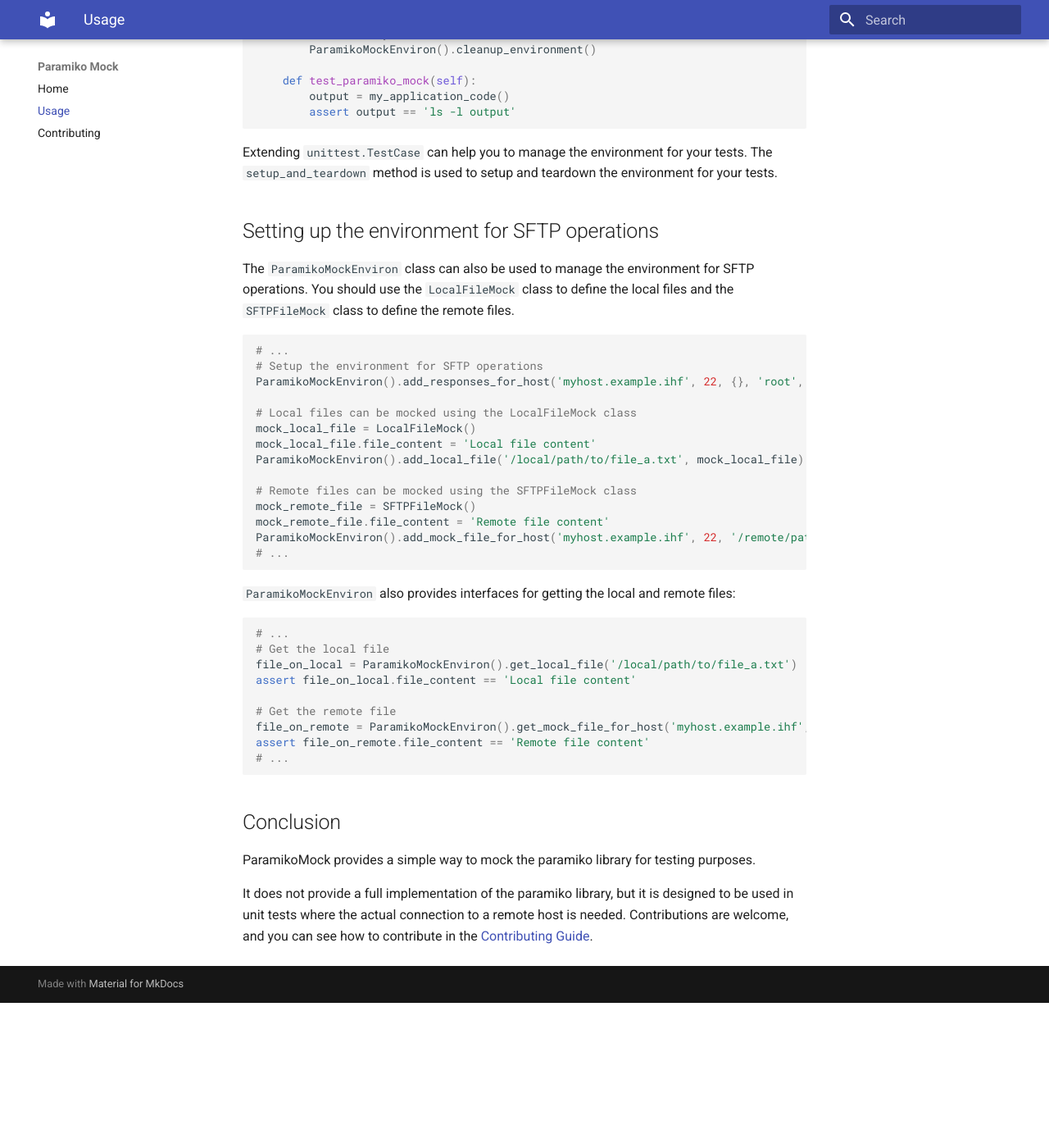
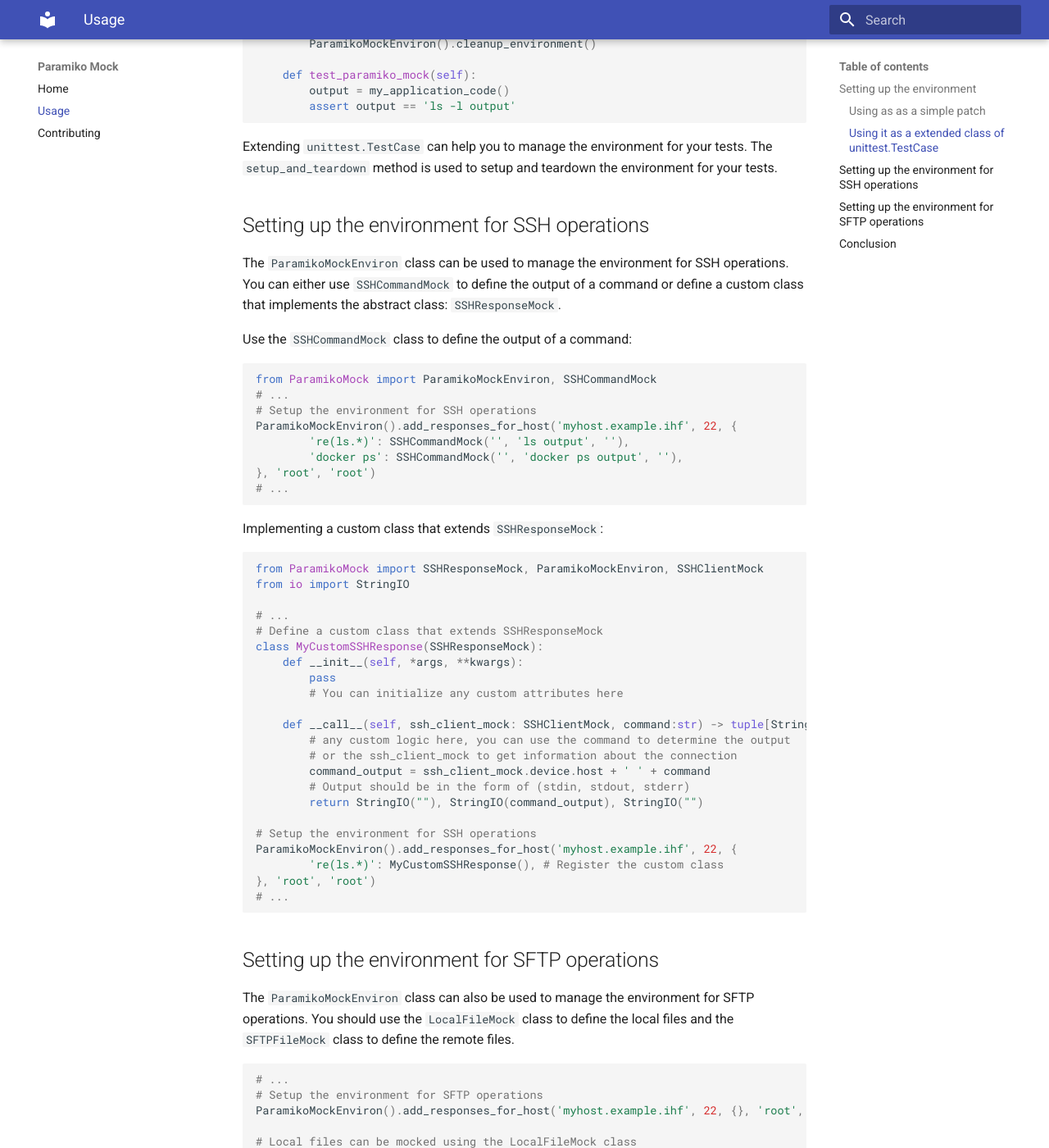
Before and after one commit to matsavage/paramiko-ssh-mock, an MkDocs documentation site: the page built from docs/usage.md, in a window 1280 px wide and 1400 px high, scrolled down 2458 px. Shown: the whole window at 82% size. Built offline with MkDocs 1.6.1 and Material for MkDocs 9.7.7, drawn with Linux system fonts in a browser that asks for light colours; before the commit the page ends 3681 px from its top, so only the background shows below that.

Commit message:
doc: improve documentation

````diff
--- a/docs/usage.md
+++ b/docs/usage.md
@@ -12,7 +12,7 @@
 
 The class `SSHClientMock` is used but only for patching the `paramiko.SSHClient` class.
 
-# Setting up the environment
+## Setting up the environment
 
 The `ParamikoMockEnviron` class is used to manage the mock environment.
 You can read more about the methods available in the [API Reference](api#ParamikoMockEnviron).
@@ -116,6 +116,49 @@
 Extending `unittest.TestCase` can help you to manage the environment for your tests.
 The `setup_and_teardown` method is used to setup and teardown the environment for your tests.
 
+## Setting up the environment for SSH operations
+
+The `ParamikoMockEnviron` class can be used to manage the environment for SSH operations.
+You can either use `SSHCommandMock` to define the output of a command or define a custom class that implements the abstract class: `SSHResponseMock`.
+
+Use the `SSHCommandMock` class to define the output of a command:
+```python
+from ParamikoMock import ParamikoMockEnviron, SSHCommandMock
+# ...
+# Setup the environment for SSH operations
+ParamikoMockEnviron().add_responses_for_host('myhost.example.ihf', 22, {
+        're(ls.*)': SSHCommandMock('', 'ls output', ''),
+        'docker ps': SSHCommandMock('', 'docker ps output', ''),
+}, 'root', 'root')
+# ...
+```
+
+Implementing a custom class that extends `SSHResponseMock`:
+```python
+from ParamikoMock import SSHResponseMock, ParamikoMockEnviron, SSHClientMock
+from io import StringIO
+
+# ...
+# Define a custom class that extends SSHResponseMock
+class MyCustomSSHResponse(SSHResponseMock):
+    def __init__(self, *args, **kwargs):
+        pass
+        # You can initialize any custom attributes here
+
+    def __call__(self, ssh_client_mock: SSHClientMock, command:str) -> tuple[StringIO, StringIO, StringIO]:
+        # any custom logic here, you can use the command to determine the output
+        # or the ssh_client_mock to get information about the connection
+        command_output = ssh_client_mock.device.host + ' ' + command
+        # Output should be in the form of (stdin, stdout, stderr)
+        return StringIO(""), StringIO(command_output), StringIO("")
+
+# Setup the environment for SSH operations
+ParamikoMockEnviron().add_responses_for_host('myhost.example.ihf', 22, {
+        're(ls.*)': MyCustomSSHResponse(), # Register the custom class
+}, 'root', 'root')
+# ...
+```
+
 ## Setting up the environment for SFTP operations
 
 The `ParamikoMockEnviron` class can also be used to manage the environment for SFTP operations.
````
Also changed, not shown: 2 other files.
